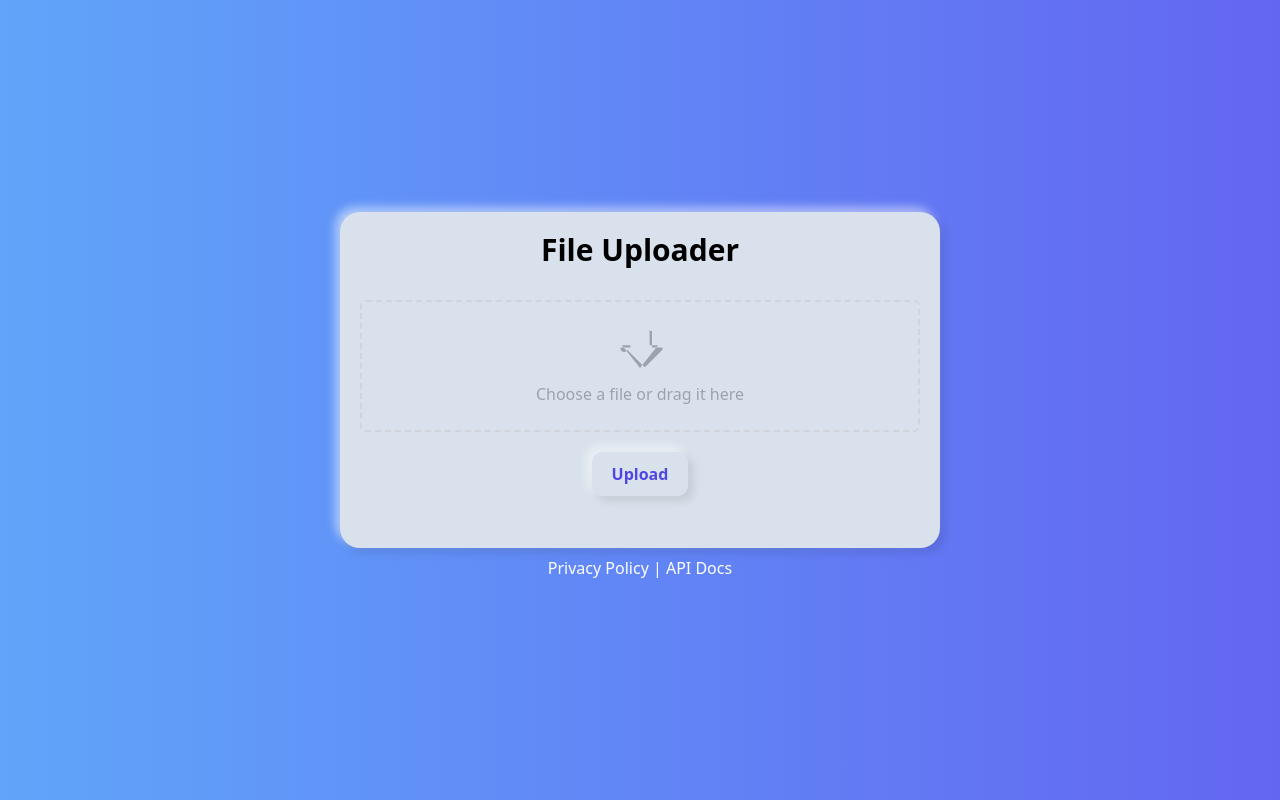
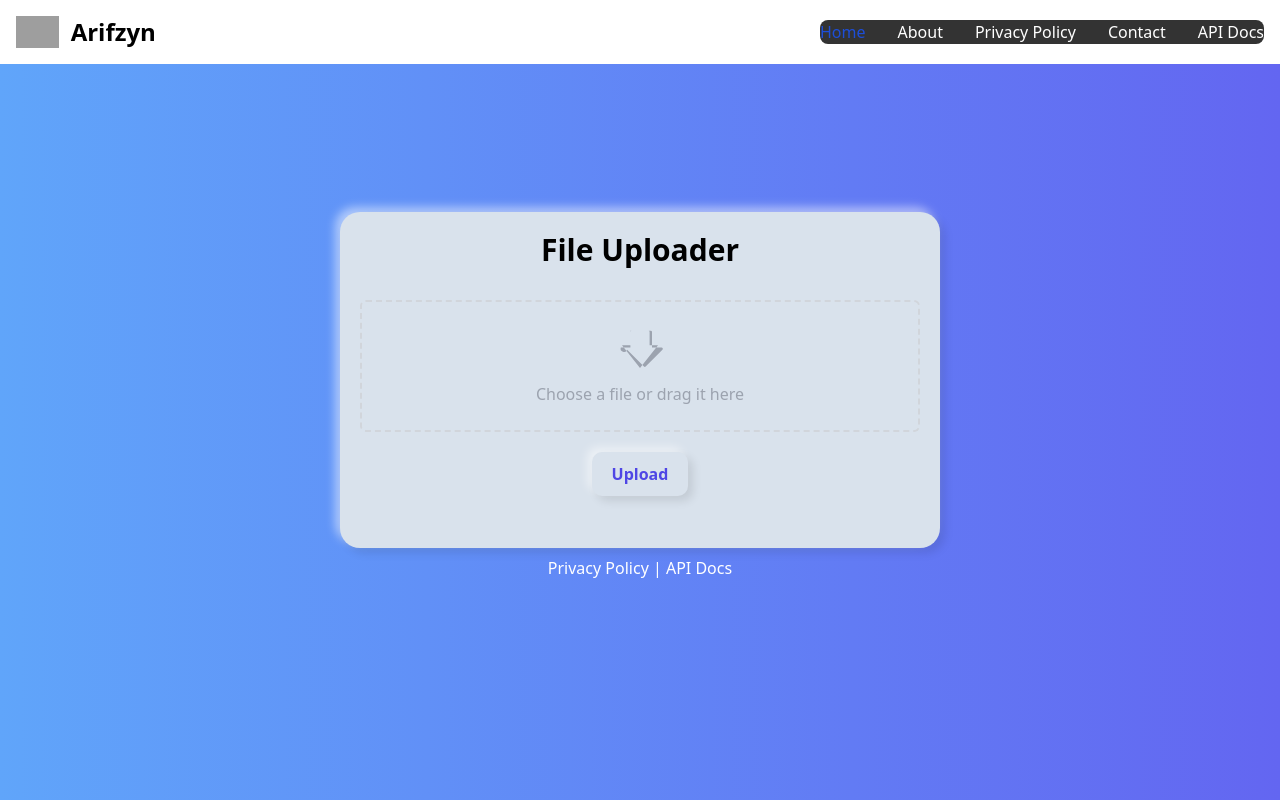
Before and after one commit to miftahganzz/File-Uploader, a website: page public/index.html in a window 1280 px wide. Drawn offline with nearby package versions, Linux system fonts and the light colour scheme; some packages are replaced by stand-ins of ours; grey boxes are pictures that could not be loaded; a script that the page names is missing.

Commit message:
Update Navbar

```diff
--- a/index.js
+++ b/index.js
@@ -6,7 +6,7 @@ const crypto = require("crypto");
 const swaggerUi = require("swagger-ui-express");
 
 const app = express();
-const port = 3000;
+const port = 8080;
 
 const storage = multer.diskStorage({
   destination: function (req, file, cb) {
--- a/public/index.html
+++ b/public/index.html
@@ -23,9 +23,61 @@
   <script src="https://cdn.jsdelivr.net/npm/sweetalert2@11"></script>
   <link rel="stylesheet" href="https://cdnjs.cloudflare.com/ajax/libs/font-awesome/6.0.0/css/all.min.css">
   <link rel="stylesheet" href="style.css">
+
+  <style>
+    nav {
+      position: fixed;
+      top: 0;
+      width: 100%;
+      z-index: 1000;
+    }
+
+    .dark-background {
+      background-color: #333;
+    }
+
+    .dark-background li {
+      color: #fff;
+    }
+  </style>
 </head>
 
 <body class="bg-gradient-to-r from-blue-400 to-indigo-500 min-h-screen flex flex-col items-center justify-center p-10 relative">
+  <!-- navbar puh -->
+  <nav class="bg-white border-gray-200 dark:bg-gray-900">
+    <div class="max-w-screen-xl flex flex-wrap items-center justify-between mx-auto p-4">
+      <a href="https://flowbite.com/" class="flex items-center space-x-3 rtl:space-x-reverse">
+        <img src="https://flowbite.com/docs/images/logo.svg" class="h-8" alt="Arifzyn Logo" />
+        <span class="self-center text-2xl font-semibold whitespace-nowrap dark:text-white">Arifzyn</span>
+      </a>
+      <button id="btnToggleNavbar" data-collapse-toggle="navbar-default" type="button" class="inline-flex items-center p-2 w-10 h-10 justify-center text-sm text-gray-500 rounded-lg md:hidden hover:bg-gray-100 focus:outline-none focus:ring-2 focus:ring-gray-200 dark:text-gray-400 dark:hover:bg-gray-700 dark:focus:ring-gray-600" aria-controls="navbar-default" aria-expanded="false">
+        <span class="sr-only">Open main menu</span>
+        <svg class="w-5 h-5" aria-hidden="true" xmlns="http://www.w3.org/2000/svg" fill="none" viewBox="0 0 17 14">
+          <path stroke="currentColor" stroke-linecap="round" stroke-linejoin="round" stroke-width="2" d="M1 1h15M1 7h15M1 13h15" />
+        </svg>
+      </button>
+      <div class="hidden w-full md:block md:w-auto" id="navbar-default">
+        <ul class="font-medium flex flex-col p-4 md:p-0 mt-4 border border-gray-100 rounded-lg bg-gray-50 md:flex-row md:space-x-8 rtl:space-x-reverse md:mt-0 md:border-0 md:bg-white dark:bg-gray-800 md:dark:bg-gray-900 dark:border-gray-700 dark-background">
+          <li>
+            <a href="#" class="block py-2 px-3 text-white bg-blue-700 rounded md:bg-transparent md:text-blue-700 md:p-0 dark:text-white md:dark:text-blue-500" aria-current="page">Home</a>
+          </li>
+          <li>
+            <a href="#" class="block py-2 px-3 text-white rounded hover:bg-gray-100 md:hover:bg-transparent md:border-0 md:hover:text-blue-700 md:p-0 dark:text-white md:dark:hover:text-blue-500 dark:hover:bg-gray-700 dark:hover:text-white md:dark:hover:bg-transparent">About</a>
+          </li>
+          <li>
+            <a href="/privacy-policy" class="block py-2 px-3 text-white rounded hover:bg-gray-100 md:hover:bg-transparent md:border-0 md:hover:text-blue-700 md:p-0 dark:text-white md:dark:hover:text-blue-500 dark:hover:bg-gray-700 dark:hover:text-white md:dark:hover:bg-transparent">Privacy Policy</a>
+          </li>
+          <li>
+            <a href="/contact-us" class="block py-2 px-3 text-white rounded hover:bg-gray-100 md:hover:bg-transparent md:border-0 md:hover:text-blue-700 md:p-0 dark:text-white md:dark:hover:text-blue-500 dark:hover:bg-gray-700 dark:hover:text-white md:dark:hover:bg-transparent">Contact</a>
+          </li>
+          <li>
+            <a href="/api-docs" class="block py-2 px-3 text-white rounded hover:bg-gray-100 md:hover:bg-transparent md:border-0 md:hover:text-blue-700 md:p-0 dark:text-white md:dark:hover:text-blue-500 dark:hover:bg-gray-700 dark:hover:text-white md:dark:hover:bg-transparent">API Docs</a>
+          </li>
+        </ul>
+      </div>
+    </div>
+  </nav>
+
   <div class="neu-container w-full max-w-4xl">
     <h1 class="text-3xl font-bold text-center mb-8">File Uploader</h1>
     <!-- File upload form -->
@@ -90,6 +142,16 @@
   </div>
 
   <!-- JavaScript -->
+  <script type="text/javascript">
+    document.addEventListener("DOMContentLoaded", () => {
+      const navbar = document.getElementById("navbar-default");
+      const btnToggleNavbar = document.getElementById("btnToggleNavbar");
+
+      btnToggleNavbar.addEventListener("click", () => {
+        navbar.classList.toggle("hidden"); // Tambahkan atau hapus class "hidden" pada daftar saat tombol diklik
+      });
+    });
+  </script>
   <script src="script.js"></script>
 </body>
 
```
